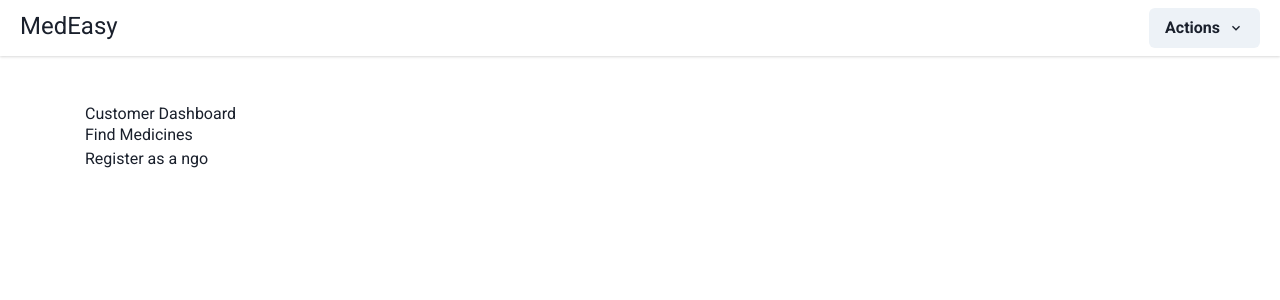
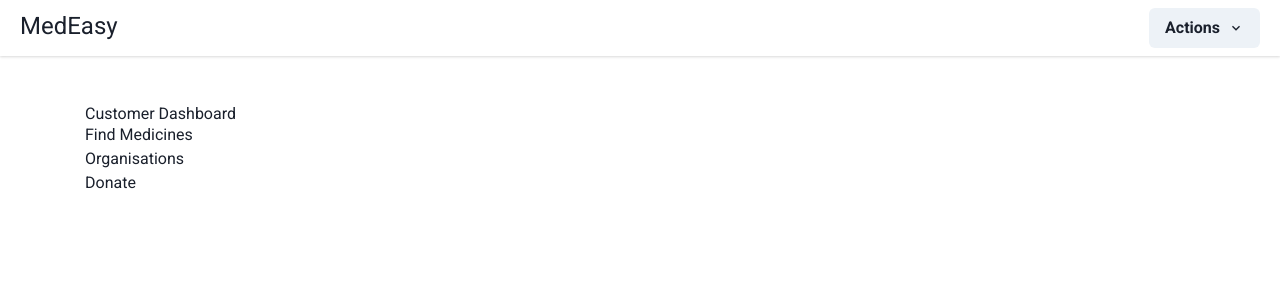
Before and after one commit to Med-Easy/Med-Easy, a React (Create React App) app: page /customer/dashboard in a window 1280 px wide. Shown: the top 300 px of the page. Built offline with nearby package versions, Linux system fonts and the light colour scheme; no server answers; the database is empty; sample sign-in values are in the browser's storage; what react-geolocated would draw is missing.

Commit message:
final changes

```diff
--- a/src/Screens/Customer/Dashboard/CustomerDashboard.jsx
+++ b/src/Screens/Customer/Dashboard/CustomerDashboard.jsx
@@ -42,9 +42,9 @@ export default function CustomerDashboard() {
                     Find Medicines
                 </Link>
                 <br />
-                <Link to='/register/organisation'>
-                    Register as a ngo
-                </Link>
+                <Link to='/organisation/dashboard'>Organisations</Link>
+                <br />
+                <Link to='/all/organisations'>Donate</Link>
             </div>
         </div>
     )
--- a/src/Screens/Login/Login.js
+++ b/src/Screens/Login/Login.js
@@ -98,7 +98,7 @@ const Login = () => {
                 <Heading textAlign="center" fontSize="4xl" mt="2" mb="6">Login to continue</Heading>
 
                 <form onSubmit={ handleLogin }>
-                <Button display="flex" w="100%" onClick={ handleSignInWithGoogle }>
+                {/* <Button display="flex" w="100%" onClick={ handleSignInWithGoogle }>
                     <Image w="7" src={ google } alt="" />
                     <Text ml="3" mr="4">Continue with google</Text>
                 </Button>
@@ -108,7 +108,7 @@ const Login = () => {
                     <Text ml="3">Continue with facebook</Text>
                 </Button>
 
-                <Text textAlign="center" my="6">Or continue with email</Text>
+                <Text textAlign="center" my="6">Or continue with email</Text> */}
 
                 <FormControl id="email">
                 <Input ref={ emailRef } type="email" placeholder="Enter email" autoComplete="off" />
--- a/src/Screens/RegisterNgo/RegisterNgo.jsx
+++ b/src/Screens/RegisterNgo/RegisterNgo.jsx
@@ -188,7 +188,7 @@ const RegisterNgo = () => {
             setLoading(false);
             setBtnText("Submitted");
             sendConfirmation();
-            history.push("/home");
+            history.push("/organisation/dashboard");
         })
         .catch(function(err){
             console.log.log("Error " + err);
--- a/src/Screens/SellerDashboard/SellerDashboard.jsx
+++ b/src/Screens/SellerDashboard/SellerDashboard.jsx
@@ -56,6 +56,8 @@ const SellerDashboard = () => {
                 }}>Medicines</Link>
                 <br />
                 <Link to='/seller/medicines/requests'>Requests</Link>
+                <Link to='/organisation/dashboard'>Organisations</Link>
+                <Link to='/all/organisations'>Donate</Link>
             </div>
 
         </Box>
--- a/src/Screens/Signup/Signup.js
+++ b/src/Screens/Signup/Signup.js
@@ -151,9 +151,8 @@ const Signup = () => {
                 <Heading textAlign="center" fontSize="4xl" mt="2" mb="6">Create an account</Heading>
 
                 <form onSubmit={ handleSignup }>
-                <Button display="flex" w="100%"
+                {/* <Button display="flex" w="100%"
                 onClick={ handleSignInWithGoogle }>
-                {/* onClick={() => auth.signInWithRedirect(new firebase.auth.GoogleAuthProvider())} */}
                     <Image w="7" src={ google } alt="" />
                     <Text ml="3" mr="4">Continue with google</Text>
                 </Button>
@@ -161,9 +160,9 @@ const Signup = () => {
                 <Button display="flex" w="100%" mt="3">
                     <Image w="7" src={ facebook } alt="" />
                     <Text ml="3">Continue with facebook</Text>
-                </Button>
+                </Button> */}
 
-                <Text textAlign="center" my="6">Or continue with email</Text>
+                {/* <Text textAlign="center" my="6">Or continue with email</Text> */}
 
                 <FormControl id="fName">
                 <Input ref={ fNameRef } type="text" placeholder="Enter first name" />
```
Also changed, not shown: 1 other file (tests, documents, lock files or other folders).
